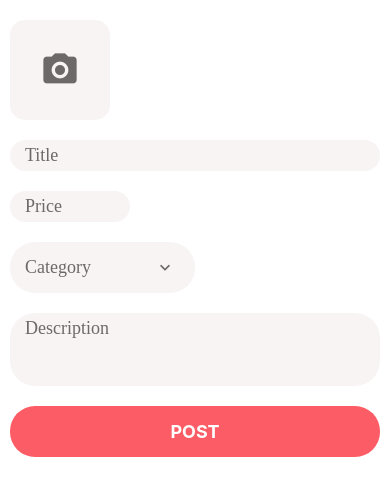
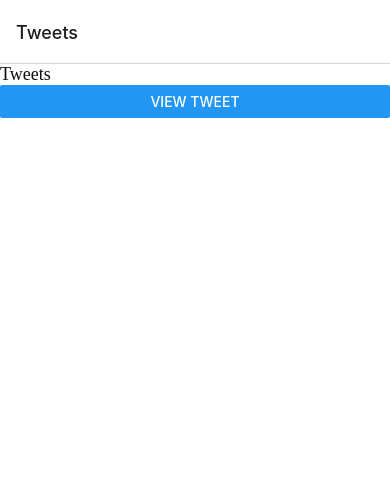
Before and after one commit to Shahriyar-Hosen/Native-Demo-Project, a React Native app: screen / in a window 390 px wide. Shown: the top 496 px of the page. Built offline with nearby package versions, Linux system fonts and the light colour scheme.

Commit message:
Navigating Between Screens

```diff
--- a/App.tsx
+++ b/App.tsx
@@ -1,11 +1,50 @@
 /**
  * @format
  */
+import {NavigationContainer, useNavigation} from '@react-navigation/native';
+import {createNativeStackNavigator} from '@react-navigation/native-stack';
 import React from 'react';
-import ListingEditScreen from './app/screens/ListingEditScreen';
+import {Button} from 'react-native';
+import {AppText, Screen} from './app/Components/common';
+
+const Link = () => {
+  const navigation = useNavigation();
+  return (
+    <Button
+      title="View Tweet"
+      onPress={() => navigation.navigate('TweetsDetails')}
+    />
+  );
+};
+
+const Tweets = ({navigation}) => (
+  <Screen>
+    <AppText>Tweets</AppText>
+    <Link />
+  </Screen>
+);
+
+const TweetsDetails = () => (
+  <Screen>
+    <AppText>TweetsDetails</AppText>
+  </Screen>
+);
+
+const Stack = createNativeStackNavigator();
+
+const StackNavigator = () => (
+  <Stack.Navigator>
+    <Stack.Screen name="Tweets" component={Tweets} />
+    <Stack.Screen name="TweetsDetails" component={TweetsDetails} />
+  </Stack.Navigator>
+);
 
 const App = () => {
-  return <ListingEditScreen />;
+  return (
+    <NavigationContainer>
+      <StackNavigator />
+    </NavigationContainer>
+  );
 };
 
 export default App;
--- a/package.json
+++ b/package.json
@@ -11,12 +11,16 @@
   },
   "dependencies": {
     "@react-native-community/geolocation": "^3.0.5",
+    "@react-navigation/native": "^6.1.3",
+    "@react-navigation/native-stack": "^6.9.9",
     "@types/react-native-vector-icons": "^6.4.13",
     "formik": "^2.2.9",
     "react": "18.2.0",
     "react-native": "0.71.2",
     "react-native-gesture-handler": "^2.9.0",
     "react-native-image-picker": "^5.0.1",
+    "react-native-safe-area-context": "^4.5.0",
+    "react-native-screens": "^3.20.0",
     "react-native-vector-icons": "^9.2.0",
     "yup": "^1.0.0"
   },
```
Also changed, not shown: 2 other files (tests, documents, lock files or other folders).
